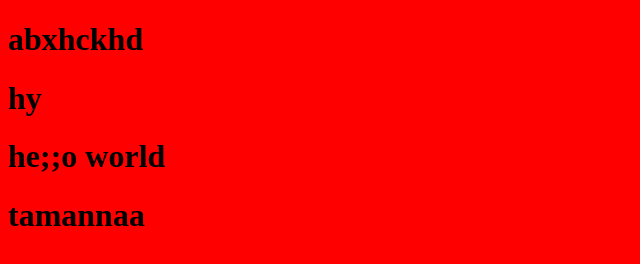
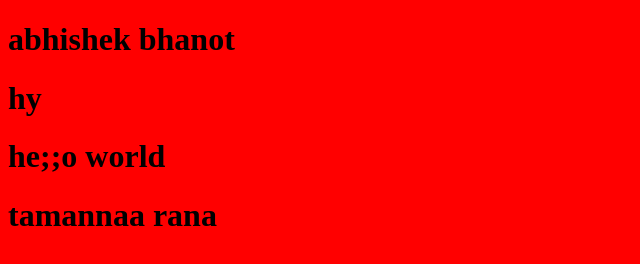
Before and after one commit to abhishekbhanot/tamanna, a plain HTML site: page index.html in a window 1280 px wide. Shown: the whole page, without its empty margins (0-640 px from the left). Drawn offline with Linux system fonts and the light colour scheme.

Commit message:
chnages to index files

```diff
--- a/index.html
+++ b/index.html
@@ -7,10 +7,10 @@
     <link rel="stylesheet" href="style.css">
 </head>
 <body>
-    <h1>abxhckhd</h1>
+    <h1>abhishek bhanot</h1>
     <h1>hy</h1>
     <h1>he;;o world</h1>
-    <h1>tamannaa</h1>
+    <h1>tamannaa rana</h1>
 
 </body>
 </html>
```
